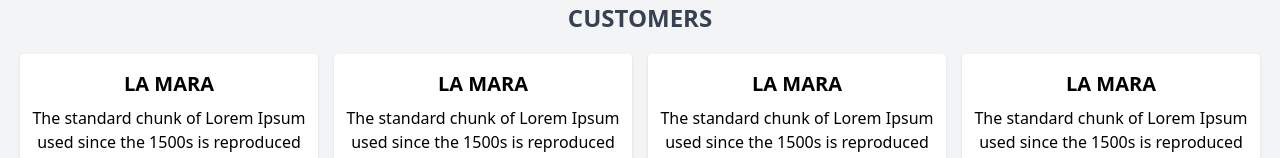
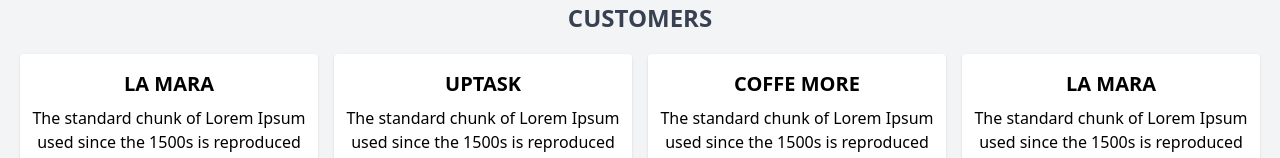
Before and after one commit to Wiilliam-ai/cup-kapes-devdatep, a React (Create React App) app: page / in a window 1280 px wide. Shown: the part 878-1036 px from the top of the page. Built offline with nearby package versions, Linux system fonts and the light colour scheme; the HTML template or start-up script is replaced by a standard one.

Commit message:
modify file homePage

```diff
--- a/src/pages/HomePage.js
+++ b/src/pages/HomePage.js
@@ -24,11 +24,11 @@
             <p className="text-center">The standard chunk of Lorem Ipsum used since the 1500s is reproduced below for those interested.</p>
           </div>
           <div className="bg-white p-2 rounded shadow">
-            <h3 className="text-center font-bold uppercase text-xl my-2">La Mara</h3>
+            <h3 className="text-center font-bold uppercase text-xl my-2">Uptask</h3>
             <p className="text-center">The standard chunk of Lorem Ipsum used since the 1500s is reproduced below for those interested.</p>
           </div>
           <div className="bg-white p-2 rounded shadow">
-            <h3 className="text-center font-bold uppercase text-xl my-2">La Mara</h3>
+            <h3 className="text-center font-bold uppercase text-xl my-2">Coffe More</h3>
             <p className="text-center">The standard chunk of Lorem Ipsum used since the 1500s is reproduced below for those interested.</p>
           </div>
           <div className="bg-white p-2 rounded shadow">
```
